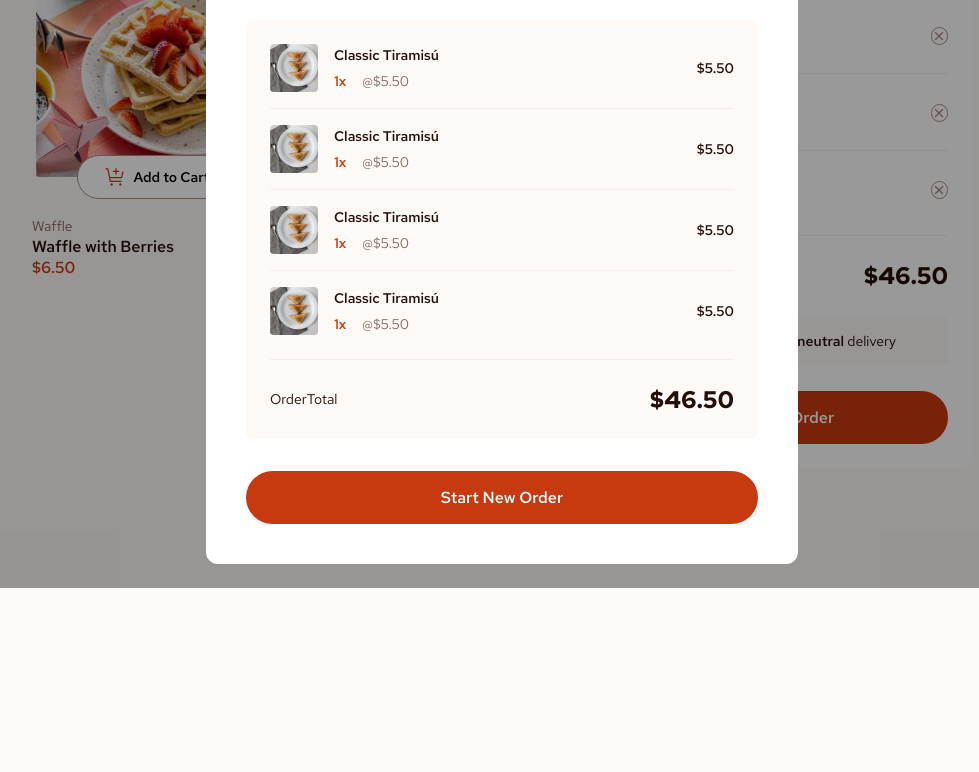
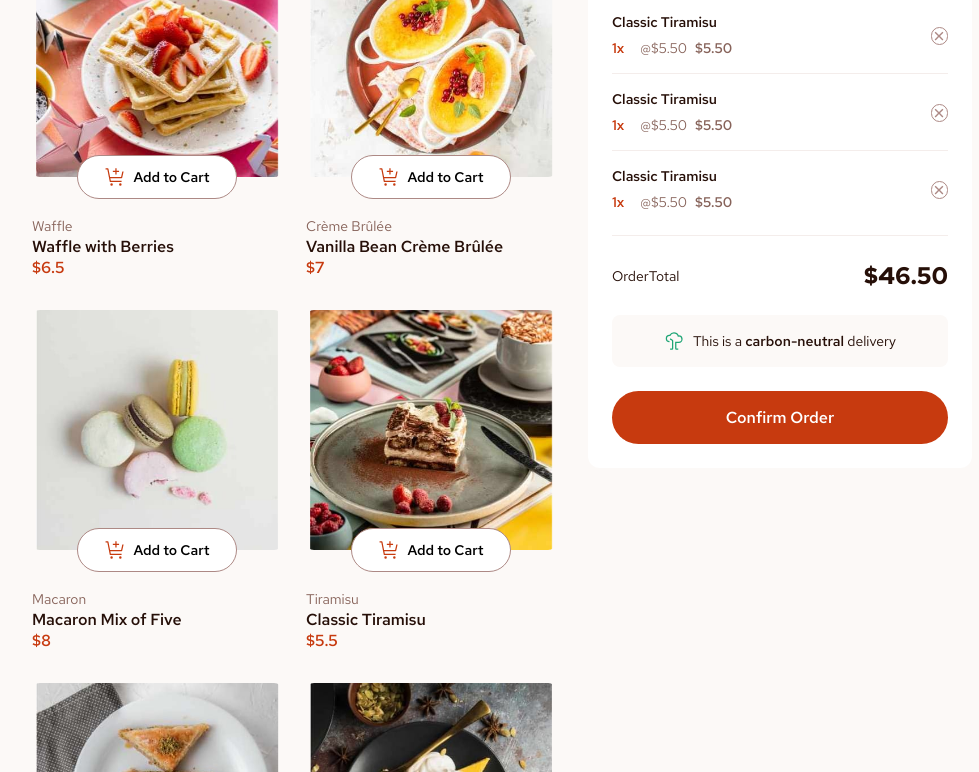
Before and after one commit to hector1234567/fm-product-list-with-cart, a website with bundled scripts: page index.html in a window 1280 px wide. Shown: the part 231-1003 px from the top of the page, without its empty margins (138-1117 px from the left). Before the commit the page ends 819 px from the top, so only its background shows below. Built offline with nearby package versions, Linux system fonts and the light colour scheme.

Commit message:
Javascript load list

```diff
--- a/index.html
+++ b/index.html
@@ -14,6 +14,7 @@
 
     <title>Hector BG | Product list with cart</title>
     <link rel="stylesheet" href="css/style.css" />
+    <script type="module" src="js/controller.js"></script>
   </head>
   <body>
     <div class="container">
@@ -21,7 +22,7 @@
         <h1 class="header__heading">Desserts</h1>
       </header>
       <main class="articles">
-        <article class="article">
+        <!-- <article class="article">
           <figure class="article__image">
             <img
               src="assets/images/image-waffle-desktop.jpg"
@@ -63,10 +64,10 @@
             250px"
             />
           </figure>
-          <!-- <button class="article__add-to-cart-button">
+          <button class="article__add-to-cart-button">
             <img src="assets/images/icon-add-to-cart.svg" alt="Add to cart" />
             <span>Add to Cart</span>
-          </button> -->
+          </button>
           <div class="article__quantity-buttons">
             <button>
               <svg
@@ -99,7 +100,7 @@
             <h2 class="article__name">Waffle with Berries</h2>
             <span class="article__price">$6.50</span>
           </div>
-        </article>
+        </article> -->
       </main>
       <aside class="aside">
         <div class="cart active">
--- /dev/null
+++ b/js/controller.js
@@ -0,0 +1,19 @@
+import { state, loadProducts } from "./model.js";
+
+import productListView from "./views/productListView.js";
+import { ProductView } from "./views/productView.js";
+
+async function init() {
+  try {
+    await loadProducts();
+    productListView.render(state.productList);
+    state.productList.forEach((product) => {
+      const productView = new ProductView(product.id);
+      productView.render(product);
+    });
+  } catch (e) {
+    console.error(e.message);
+  }
+}
+
+init();
--- /dev/null
+++ b/js/model.js
@@ -0,0 +1,16 @@
+export const state = {
+  productList: [],
+  productSelection: [],
+};
+
+export async function loadProducts() {
+  try {
+    const response = await fetch("/data.json");
+    const data = await response.json();
+    state.productList = data.map((product, id) => {
+      return { ...product, id };
+    });
+  } catch (e) {
+    throw new Error("Error loading product list.");
+  }
+}
--- /dev/null
+++ b/js/views/productListView.js
@@ -0,0 +1,22 @@
+class ProductListView {
+  _data = [];
+  _parentEl = document.querySelector(".articles");
+
+  render(data) {
+    this._data = data;
+    this._parentEl.html = "";
+    this._parentEl.insertAdjacentHTML("beforeend", this._generateMarkup());
+  }
+
+  _generateMarkup() {
+    const html = this._data
+      .map(
+        (product) =>
+          `<article class="article" id="article--${product.id}"></article>`
+      )
+      .join("");
+    return html;
+  }
+}
+
+export default new ProductListView();
--- /dev/null
+++ b/js/views/productView.js
@@ -0,0 +1,48 @@
+class ProductView {
+  _data;
+  _parentEl;
+
+  constructor(id) {
+    this._parentEl = document.getElementById("article--" + id);
+  }
+
+  render(data) {
+    console.log(data);
+    this._data = data;
+    this._parentEl.html = "";
+    this._parentEl.insertAdjacentHTML("beforeend", this._generateMarkup());
+  }
+
+  _generateMarkup() {
+    const { name, category, price, image } = this._data;
+    const html = `
+          <figure class="article__image">
+            <img
+              src="${image.desktop}"
+              alt="${name}"
+              srcset="
+                ${image.mobile}  654w,
+                ${image.tablet}  424w,
+                ${image.desktop} 480w
+              "
+              sizes="
+            (max-width: 442px) 95vw,
+            (max-width: 890px) 213px,
+            250px"
+            />
+          </figure>
+          <button class="article__add-to-cart-button">
+            <img src="assets/images/icon-add-to-cart.svg" alt="Add to cart" />
+            <span>Add to Cart</span>
+          </button>
+          <div class="article__content">
+            <span class="article__section">${category}</span>
+            <h2 class="article__name">${name}</h2>
+            <span class="article__price">$${price}</span>
+          </div>
+        `;
+    return html;
+  }
+}
+
+export { ProductView };
--- a/sass/base/base.scss
+++ b/sass/base/base.scss
@@ -66,3 +66,7 @@ body {
     margin: 2.4rem;
   }
 }
+
+.hidden {
+  display: none !important;
+}
```
Also changed, not shown: css/style.css, js/views/cartView.js (added), js/views/modalView.js (added), 1 other file.
